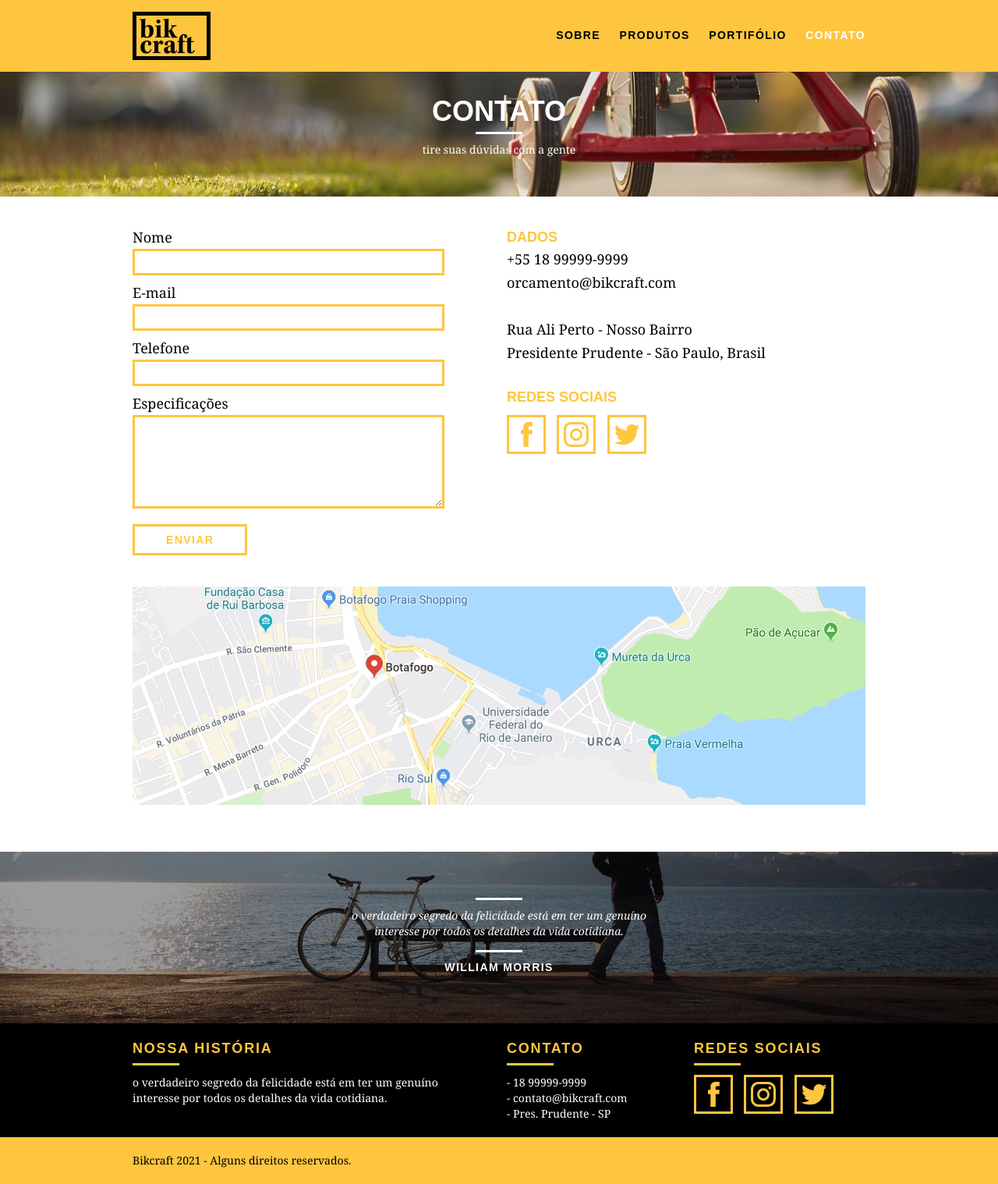
After one commit to abnerjp/bikcraft, a PHP site: page /contato.html in a window 1280 px wide. The commit adds this page. Shown: the whole page at 78% size. Run offline with PHP 8.4, Linux system fonts and the light colour scheme.

```diff
--- /dev/null
+++ b/contato.html
@@ -0,0 +1,132 @@
+<!DOCTYPE html>
+<html lang="pt-br">
+  <head>
+    <meta charset="UTF-8" />
+    <title>Bikcraft - Contato</title>
+    <link rel="stylesheet" href="css/normalize.css" />
+    <link rel="stylesheet" href="css/reset.css" />
+    <link rel="stylesheet" href="css/grid.css" />
+    <link rel="stylesheet" href="css/style.css" />
+    <link rel="stylesheet" href="css/contato.css" />
+  </head>
+  <body>
+    <header class="header">
+      <div class="container">
+        <a href="index.html" class="grid-4">
+          <img src="img/bikcraft.svg" alt="Logo Bikcraft" />
+        </a>
+        <nav class="grid-12 header_menu">
+          <ul>
+            <li><a href="sobre.html">Sobre</a></li>
+            <li><a href="produtos.html">Produtos</a></li>
+            <li><a href="portifolio.html">Portifólio</a></li>
+            <li><a href="contato.html" class="menu-ativo">Contato</a></li>
+          </ul>
+        </nav>
+      </div>
+    </header>
+    <section class="introducao-interna interna-produtos">
+      <div class="container">
+        <h1>Contato</h1>
+        <p>tire suas dúvidas com a gente</p>
+      </div>
+    </section>
+
+    <section class="contato container">
+      <form id="form-orcamento" action="#" class="grid-8 contato-form">
+        <label for="nome">Nome</label>
+        <input type="text" id="nome" />
+        <label for="email">E-mail</label>
+        <input type="text" id="email" />
+        <label for="telefone">Telefone</label>
+        <input type="text" id="telefone" />
+        <label for="mensagem">Especificações</label>
+        <textarea type="text" id="mensagem"></textarea>
+        <button type="submit" class="btn btn-preto">Enviar</button>
+      </form>
+      <div class="contato-dados grid-8">
+        <h3>Dados</h3>
+        <span>+55 18 99999-9999</span>
+        <span>orcamento@bikcraft.com</span>
+        <span>Rua Ali Perto - Nosso Bairro</span>
+        <span>Presidente Prudente - São Paulo, Brasil</span>
+        <h3>Redes sociais</h3>
+        <ul>
+          <li>
+            <a href="http://facebook.com" target="_blank"
+              ><img src="img/redes-sociais/facebook.svg" alt="Facebook"
+            /></a>
+          </li>
+          <li>
+            <a href="http://instagram.com" target="_blank"
+              ><img src="img/redes-sociais/instagram.svg" alt="Instagram"
+            /></a>
+          </li>
+          <li>
+            <a href="http://twitter.com" target="_blank"
+              ><img src="img/redes-sociais/twitter.svg" alt="Twitter"
+            /></a>
+          </li>
+        </ul>
+      </div>
+    </section>
+    <section class="container contato-mapa">
+      <a href="https://google.com" target="_blank" class="grid-16"><img src="img/endereco-bikcraft.jpg" alt="Endereço da Bikcraft"></a>
+    </section>
+    <section class="quebra">
+      <blockquote class="quote-externo container">
+        <p>
+          o verdadeiro segredo da felicidade está em ter um genuíno interesse
+          por todos os detalhes da vida cotidiana.
+        </p>
+        <cite>WILLIAM MORRIS</cite>
+      </blockquote>
+    </section>
+    <footer>
+      <div class="footer">
+        <div class="container">
+          <div class="grid-8 footer-history">
+            <h3>Nossa História</h3>
+            <p>
+              o verdadeiro segredo da felicidade está em ter um genuíno
+              interesse por todos os detalhes da vida cotidiana.
+            </p>
+          </div>
+          <div class="grid-4 footer-contact">
+            <h3>Contato</h3>
+            <ul>
+              <li>- 18 99999-9999</li>
+              <li>- contato@bikcraft.com</li>
+              <li>- Pres. Prudente - SP</li>
+            </ul>
+          </div>
+          <div class="grid-4 footer-network">
+            <h3>Redes sociais</h3>
+            <ul>
+              <li>
+                <a href="http://facebook.com" target="_blank"
+                  ><img src="img/redes-sociais/facebook.svg" alt="Facebook"
+                /></a>
+              </li>
+              <li>
+                <a href="http://instagram.com" target="_blank"
+                  ><img src="img/redes-sociais/instagram.svg" alt="Instagram"
+                /></a>
+              </li>
+              <li>
+                <a href="http://twitter.com" target="_blank"
+                  ><img src="img/redes-sociais/twitter.svg" alt="Twitter"
+                /></a>
+              </li>
+            </ul>
+          </div>
+        </div>
+      </div>
+      <div class="copyrigth">
+        <div class="container">
+          <p class="grid-16">Bikcraft 2021 - Alguns direitos reservados.</p>
+        </div>
+      </div>
+    </footer>
+  </body>
+</html>
--- /dev/null
+++ b/css/contato.css
@@ -0,0 +1,85 @@
+.interna-produtos {
+  background: url("../img/bg-contato.jpg") no-repeat center;
+  background-size: cover;
+}
+
+/* Orçamento */
+.contato {
+  padding: 40px 0;
+}
+
+.contato-form {
+  padding-right: 60px;
+}
+
+.contato-form label {
+  display: block;
+  font-family: Georgia, 'Times New Roman', Times, serif;
+  font-size: 18px;
+  line-height: 25px;
+  margin-bottom: 2px;
+}
+
+.contato-form input, .contato-form textarea {
+  display: block;
+  width: 100%;
+  border: 3px solid #fec63e;
+  background: none;
+  padding: 6px 10px;
+  margin-bottom: 10px;
+  font-size: 14px;
+  font-family: Georgia, 'Times New Roman', Times, serif;
+}
+
+.contato-form textarea {
+  height: 120px;
+  margin-bottom: 20px;
+}
+
+.contato-form button {
+  padding: 7px 40px;
+  background: none;
+}
+
+.contato-dados h3 {
+  color: #fec63e;
+  font-size: 18px;
+  line-height: 25px;
+  text-transform: uppercase;
+  font-weight: bold;
+}
+
+.contato-dados span {
+  display: block;
+  font-size: 18px;
+  line-height: 30px;
+  font-family: Georgia, 'Times New Roman', Times, serif;
+}
+
+.contato-dados span:nth-of-type(even) {
+  margin-bottom: 30px;
+}
+
+.contato-dados ul {
+  margin-top: 10px;
+}
+
+.contato-dados ul li {
+  display: inline-block;
+  margin-right: 10px;
+}
+
+.contato-dados ul li a {
+  border: 3px solid #fec63e;
+  display: block;
+  padding: 6px;
+  transition: 200ms;
+}
+
+.contato-dados ul li a:hover {
+  border-color: #000;
+}
+
+.contato-mapa {
+  margin-bottom: 60px;
+}
--- a/css/produtos.css
+++ b/css/produtos.css
@@ -144,7 +144,7 @@
   font-family: Georgia, 'Times New Roman', Times, serif;
 }
 
-.dados-email {
+.orcamento-dados span:nth-of-type(2) {
   margin-bottom: 40px;
 }
 
--- a/produtos.html
+++ b/produtos.html
@@ -127,7 +127,7 @@
         <div class="orcamento-dados grid-8">
           <h3>Dados</h3>
           <span>+55 18 99999-9999</span>
-          <span class="dados-email">orcamento@bikcraft.com</span>
+          <span>orcamento@bikcraft.com</span>
           <h3>Monte sua Bikcraft</h3>
           <p>Escolha as especificações</p>
           <ul>
@@ -141,7 +141,6 @@
         </div>
       </div>
     </section>
-
     <section class="quebra">
       <blockquote class="quote-externo container">
         <p>
@@ -151,7 +150,6 @@
         <cite>WILLIAM MORRIS</cite>
       </blockquote>
     </section>
-
     <footer>
       <div class="footer">
         <div class="container">
```
